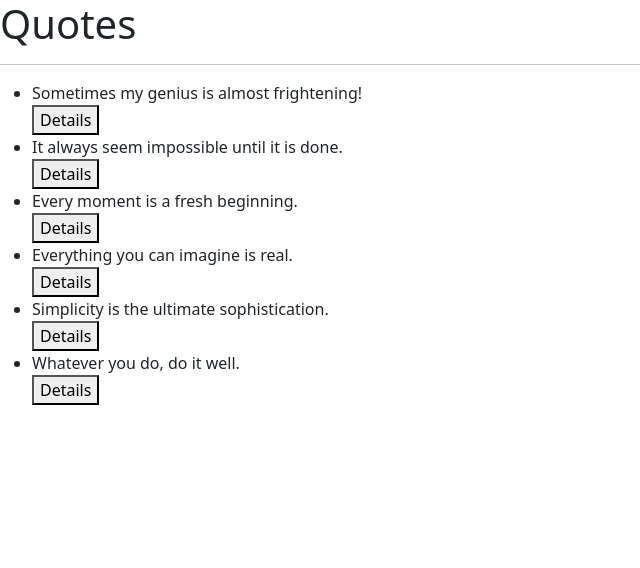
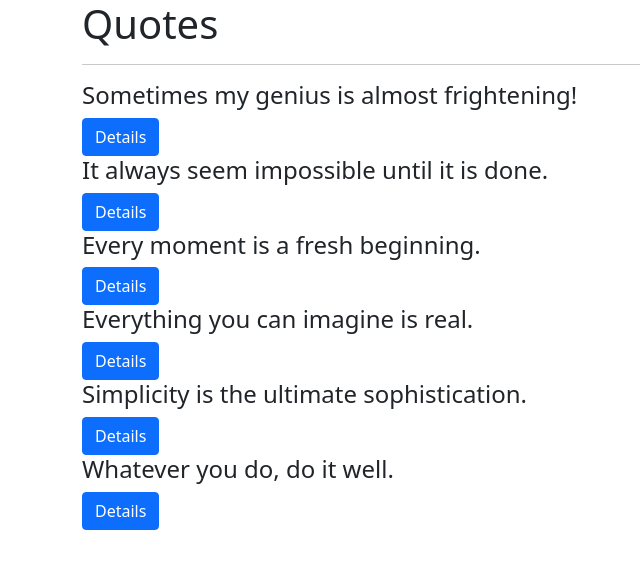
Before and after one commit to samwel-chege/Quotes, an Angular app: page / in a window 1280 px wide. Shown: the top 568 px of the page, without its empty margins (0-640 px from the left). Built offline with nearby package versions, Linux system fonts and the light colour scheme.

Commit message:
create highlight directive

```diff
--- a/package.json
+++ b/package.json
@@ -18,6 +18,7 @@
     "@angular/platform-browser": "~12.1.2",
     "@angular/platform-browser-dynamic": "~12.1.2",
     "@angular/router": "~12.1.2",
+    "bootstrap": "^5.0.2",
     "popper": "^1.0.1",
     "rxjs": "~6.6.0",
     "tslib": "^2.2.0",
--- a/src/app/app.component.ts
+++ b/src/app/app.component.ts
@@ -8,6 +8,14 @@ import { Component } from '@angular/core';
 })
 export class AppComponent {
 
+  quotes:Quote[]= [
+    new Quote(1, 'Sometimes my genius is almost frightening!', 'Quotes by Jeremy Clarkson'),
+    new Quote(2, 'It always seem impossible until it is done.', 'Quotes by Mahatma Gandhi'),
+    new Quote(3, 'Every moment is a fresh beginning.', 'Quotes by T.S Eliot'),
+    new Quote(4, 'Everything you can imagine is real.', 'Quote by Pablo Picasso'),
+    new Quote(5, 'Simplicity is the ultimate sophistication.', 'Quote by Leonardo da Vinci'),
+    new Quote(6, 'Whatever you do, do it well.', ' Quote by Walt Disney')
+  ];
 
 
 
--- a/src/app/app.module.ts
+++ b/src/app/app.module.ts
@@ -5,12 +5,14 @@ import { AppRoutingModule } from './app-routing.module';
 import { AppComponent } from './app.component';
 import { QuoteComponent } from './quote/quote.component';
 import { QuoteDetailComponent } from './quote-detail/quote-detail.component';
+import { HighlightDirective } from './highlight.directive';
 
 @NgModule({
   declarations: [
     AppComponent,
     QuoteComponent,
-    QuoteDetailComponent
+    QuoteDetailComponent,
+    HighlightDirective
   ],
   imports: [
     BrowserModule,
--- /dev/null
+++ b/src/app/highlight.directive.ts
@@ -0,0 +1,10 @@
+import { Directive } from '@angular/core';
+
+@Directive({
+  selector: '[appHighlight]'
+})
+export class HighlightDirective {
+
+  constructor() { }
+
+}
--- a/src/app/quote-detail/quote-detail.component.html
+++ b/src/app/quote-detail/quote-detail.component.html
@@ -1,2 +1,2 @@
 <p>{{quote.description}}</p>
-<button (click)= 'quoteComplete(true)'>Complete</button>
+<button (click)= 'quoteDelete(true)' class="btn btn-danger">Delete quote</button>
--- a/src/app/quote-detail/quote-detail.component.ts
+++ b/src/app/quote-detail/quote-detail.component.ts
@@ -11,7 +11,7 @@ export class QuoteDetailComponent implements OnInit {
   @Input() quote!:Quote;
   @Output() isComplete = new EventEmitter<boolean>();
 
-  quoteComplete(complete:boolean){
+  quoteDelete(complete:boolean){
     this.isComplete.emit(complete);
   }
   constructor() { }
--- a/src/app/quote.ts
+++ b/src/app/quote.ts
@@ -1,5 +1,6 @@
 export class Quote {
    showDescription: boolean;
+
    constructor(public id: number, public name: string, public description: string){
        this.showDescription=false;
    }
--- a/src/app/quote/quote.component.html
+++ b/src/app/quote/quote.component.html
@@ -1,10 +1,21 @@
-<h1>Quotes</h1>
-<hr>
-<ul>
-    <div *ngFor='let quote of quotes;let i = index'>
-        <li> {{quote.name}} </li>
-        <button (click)='toggleDetails(i)'>Details</button>
-        <app-quote-detail *ngIf='quote.showDescription' [quote] = 'quote' (isComplete) = 'completeQuote($event,i)'></app-quote-detail>
+<div class="container">
+  <h1>Quotes</h1>
+  <hr />
+  <div class="row">
+    <div class="col-md-6">
+      <div *ngFor="let quote of quotes; let i = index">
+        <div>
+          <h4 appHighlight> {{quote.name}} </h4>
+          <button (click)="toggleDetails(i)" class="btn btn-primary">
+            Details
+          </button>
+          <app-quote-detail
+            *ngIf="quote.showDescription"
+            [quote]="quote"
+            (isComplete)="deleteQuote($event, i)"
+          ></app-quote-detail>
+        </div>
+      </div>
     </div>
-</ul>
-<div>
+  </div>
+</div>
--- a/src/app/quote/quote.component.ts
+++ b/src/app/quote/quote.component.ts
@@ -19,9 +19,9 @@ export class QuoteComponent implements OnInit {
      this.quotes[index].showDescription = !this.quotes[index].showDescription;
    }
 
-   completeQuote(isComplete:any, index:any){
+   deleteQuote(isComplete:any, index:any){
      if(isComplete){
-       this.quotes.splice(index,1);
+       let toDelete = confirm(`Are you you want to delete ${this.quotes[index].name}?`)
      }
    }
   constructor() { }
```
Also changed, not shown: 2 other files (tests, documents, lock files or other folders).
